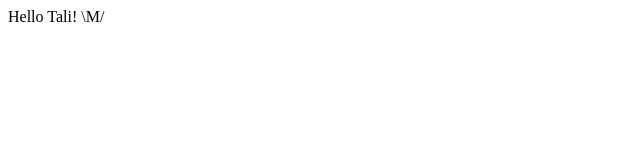
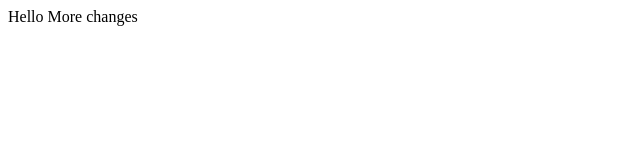
Before and after one commit to ronezra3/new123, a plain HTML site: page index.html in a window 1280 px wide. Shown: the full height of the page, 0-640 px from the left. Drawn offline with Linux system fonts and the light colour scheme.

Commit message:
messages

```diff
--- a/index.html
+++ b/index.html
@@ -6,6 +6,6 @@
     <title>Document</title>
 </head>
 <body>
-    Hello Tali! \M/
+    Hello More changes
 </body>
 </html>
```
